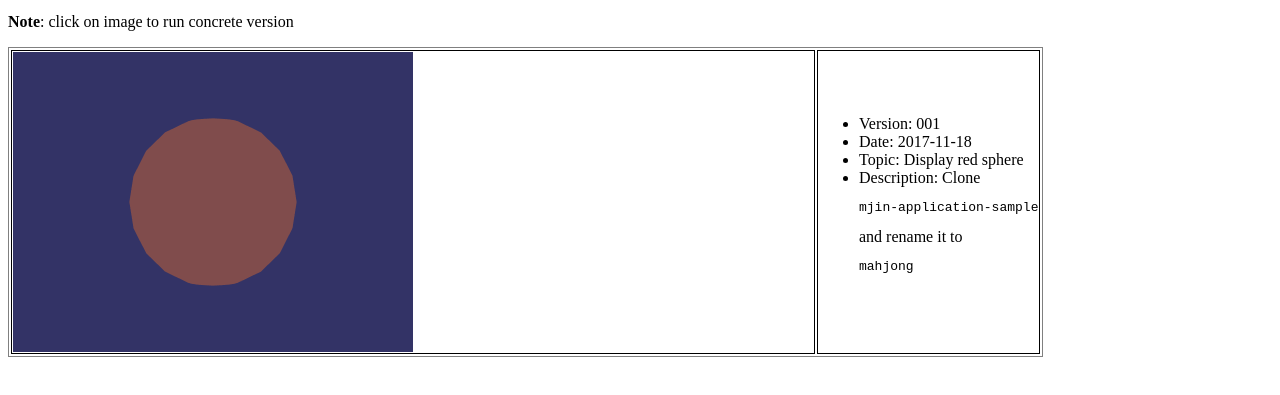
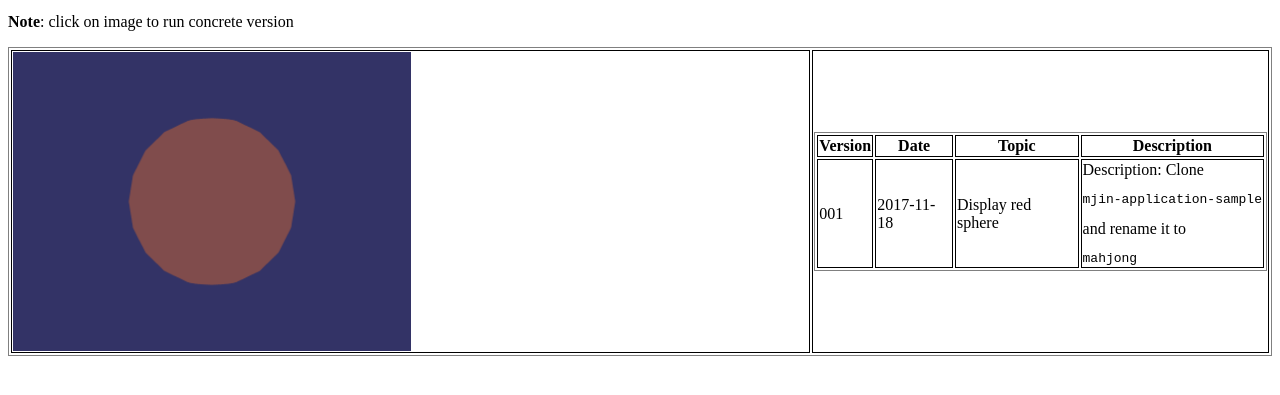
Before and after one commit to OGStudio/game-mahjong, a plain HTML site: page index.html in a window 1280 px wide. Shown: the part 87-482 px from the top of the page. Drawn offline with Linux system fonts and the light colour scheme.

Commit message:
Try table inside table

```diff
--- a/index.html
+++ b/index.html
@@ -15,12 +15,20 @@
                     </a>
                 </td>
                 <td>
-                    <ul>
-                        <li>Version: 001</li>
-                        <li>Date: 2017-11-18</li>
-                        <li>Topic: Display red sphere</li>
-                        <li>Description: Clone <pre>mjin-application-sample</pre> and rename it to <pre>mahjong</pre></li>
-                    </ul>
+                    <table>
+                        <tr>
+                            <th>Version</th>
+                            <th>Date</th>
+                            <th>Topic</th>
+                            <th>Description</th>
+                        </tr>
+                        <tr>
+                            <td>001</td>
+                            <td>2017-11-18</td>
+                            <td>Display red sphere</td>
+                            <td>Description: Clone <pre>mjin-application-sample</pre> and rename it to <pre>mahjong</pre></td>
+                        </tr>
+                    </table>
                 </td>
             </tr>
         </table>
```
